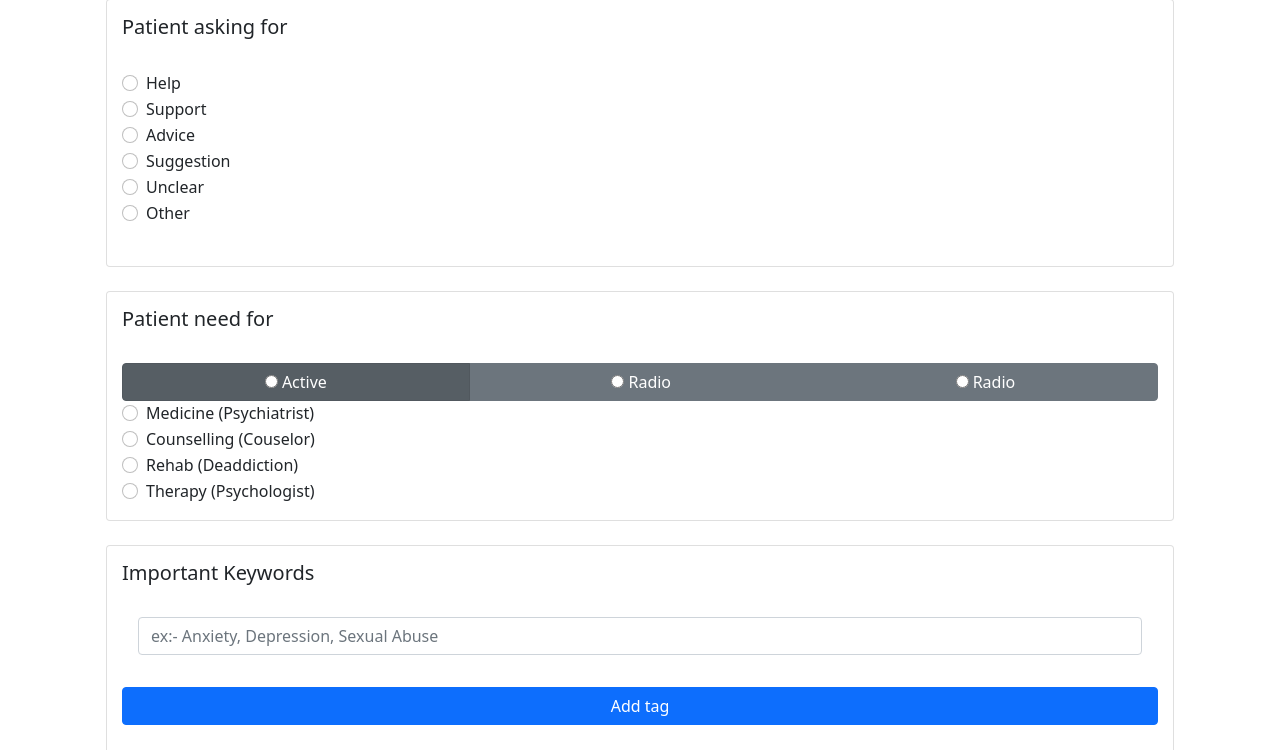
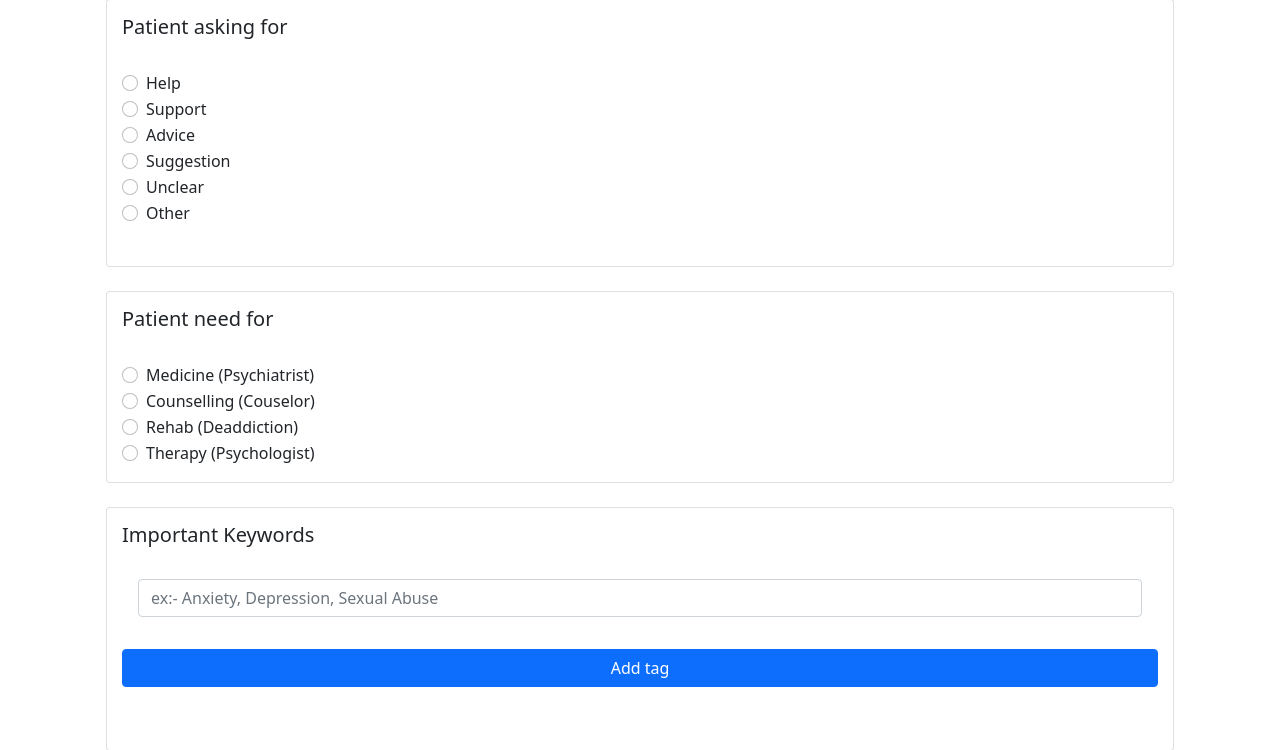
Before and after one commit to AbdulSamadFarshori/project_3001, a Django app: template templates/website/cases.html in a window 1280 px wide. Shown: the part 317-1067 px from the top of the page. Run offline with Django 3.2, Linux system fonts and the light colour scheme; the template is opened without the code that fills it, so the values that code supplies are empty; some libraries are stand-ins or nearby versions.

Commit message:
change in case.html

```diff
--- a/templates/website/cases.html
+++ b/templates/website/cases.html
@@ -320,7 +320,7 @@ function submitForm(){
                   <div class="card h-100 justify-content-center" id = "clicked" style="padding: 15px;">
                     <h5>Patient need for</h5>
                     <br>
-                    <div class="btn-group btn-group-toggle" data-toggle="buttons">
+                    <!-- <div class="btn-group btn-group-toggle" data-toggle="buttons">
                       <label class="btn btn-secondary active">
                         <input type="radio" name="options" id="option1" autocomplete="off"> Active
                       </label>
@@ -330,7 +330,7 @@ function submitForm(){
                       <label class="btn btn-secondary">
                         <input type="radio" name="options" id="option3" autocomplete="off"> Radio
                       </label>
-                    </div>
+                    </div> -->
                     <div class="form-check need-list">
                       <input class="form-check-input need" type="radio" name="flexRadioDefault1" id="medicine" value="medicine">
                       <label class="form-check-label" for="flexRadioDefault2">
```
